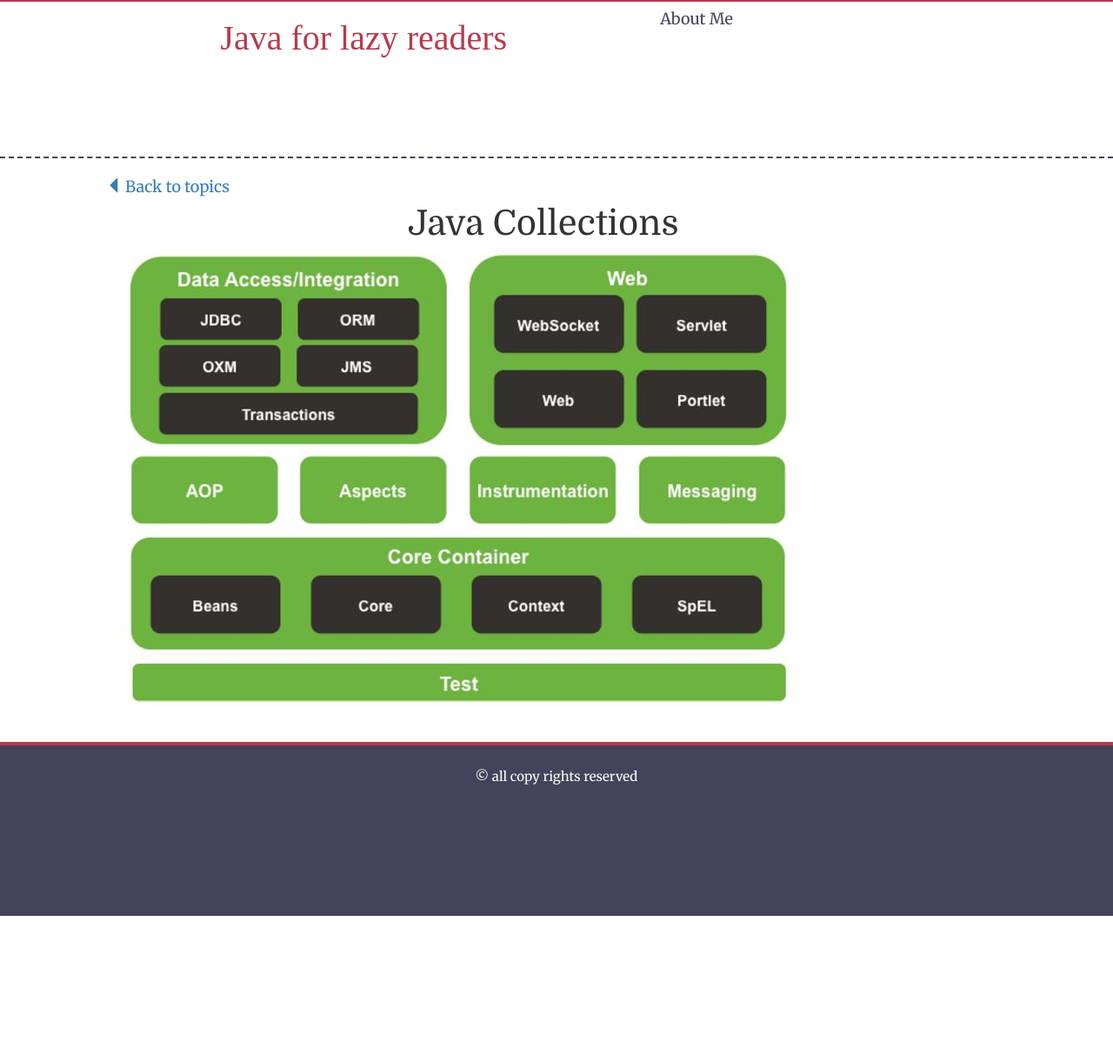
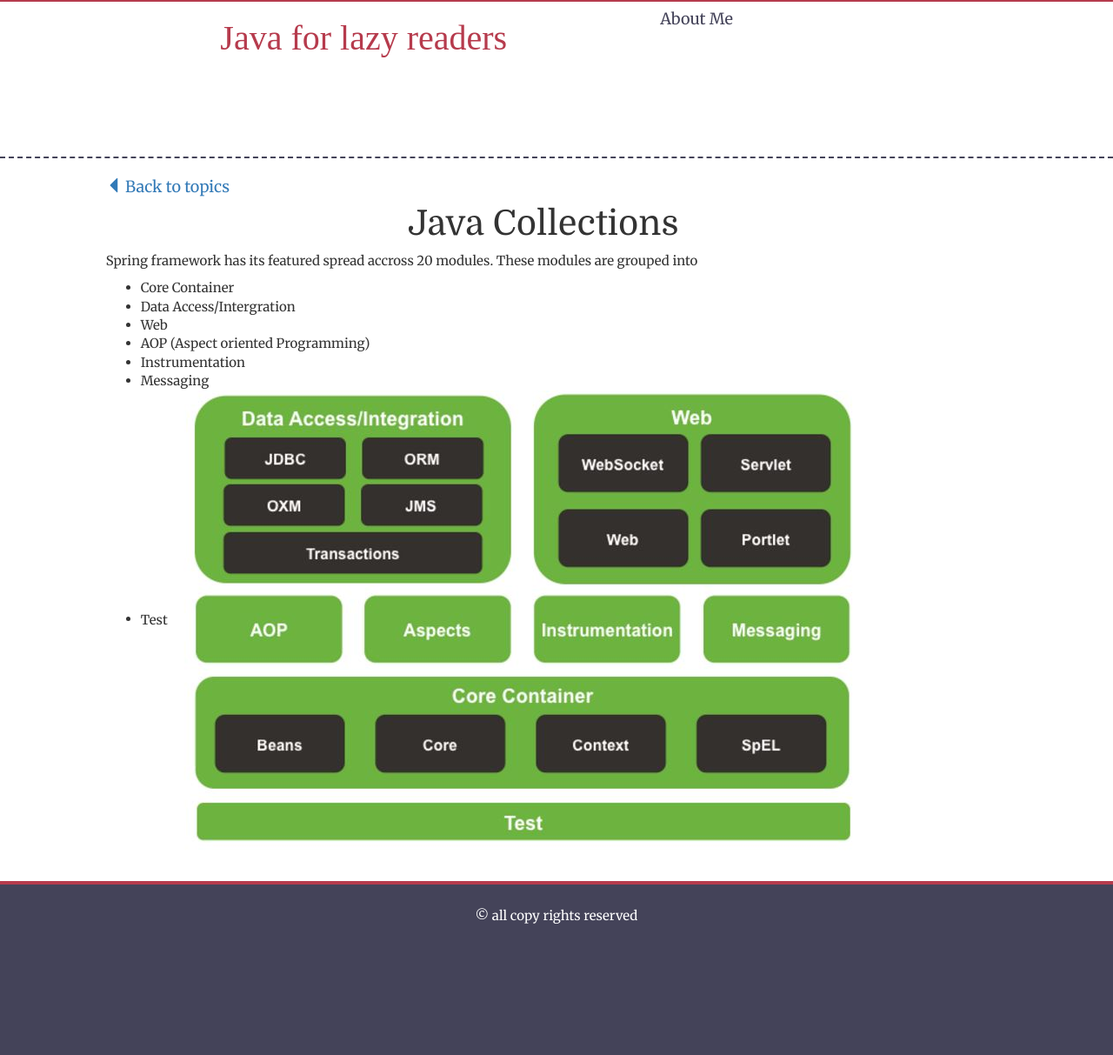
Before and after one commit to deepaksama/deepaksama.github.io, a Jekyll site: the page built from _posts/springcore/2017-03-04-Spring-Core-Tutorial.md, in a window 1280 px wide. Shown: the whole page at 87% size. Built offline with Jekyll 4.4.1, drawn with Linux system fonts in a browser that asks for light colours; nearby versions of some CDN libraries; some web fonts are replaced; before the commit the page ends 1053 px from its top, so only the background shows below that.

Commit message:
Updated 2017-03-04-Spring-Core-Tutorial.md

```diff
--- a/_posts/springcore/2017-03-04-Spring-Core-Tutorial.md
+++ b/_posts/springcore/2017-03-04-Spring-Core-Tutorial.md
@@ -5,5 +5,12 @@ meta: Java Collections
 category: java
 published: true
 ---
-
+Spring framework has its featured spread accross 20 modules.  These modules are grouped into
+* Core Container
+* Data Access/Intergration
+* Web
+* AOP (Aspect oriented Programming)
+* Instrumentation
+* Messaging
+* Test
 ![spring modules]({{site.baseurl}}/resources/images/spring-framework-modules.JPG)
```
